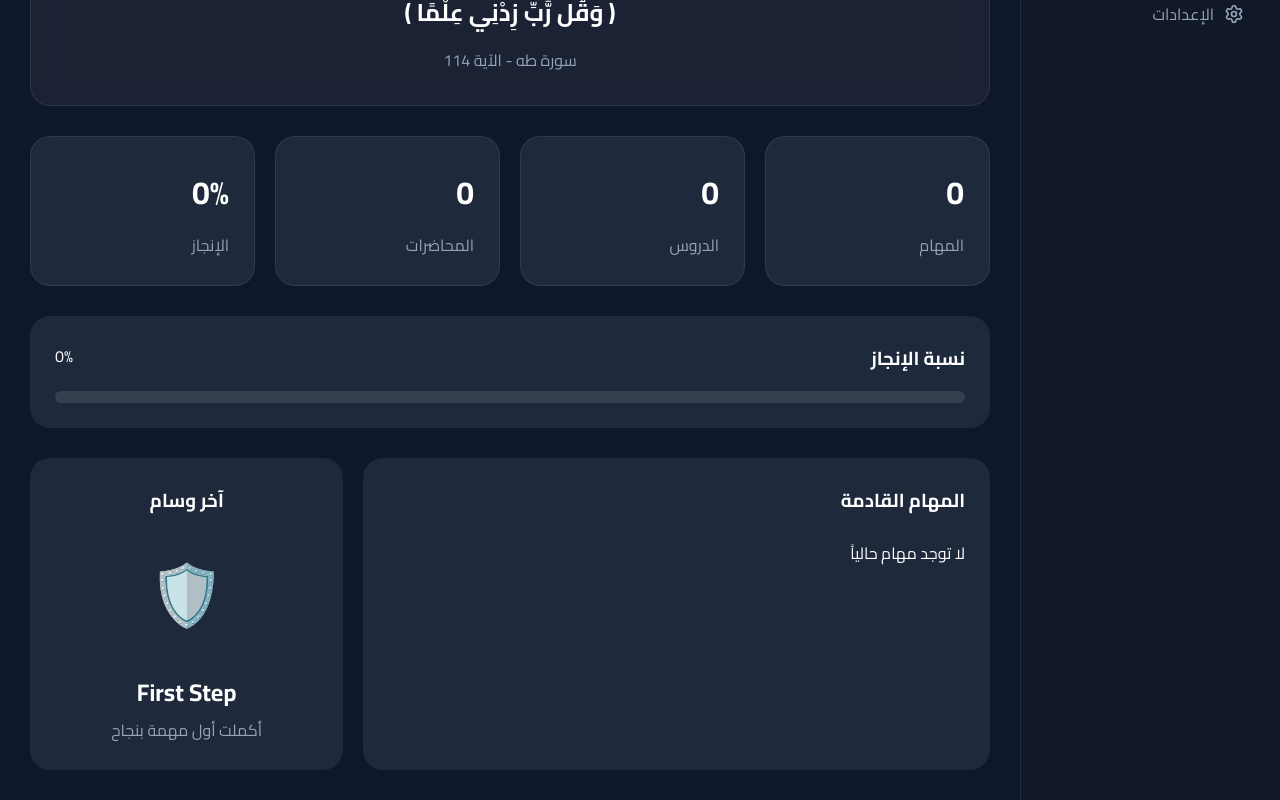
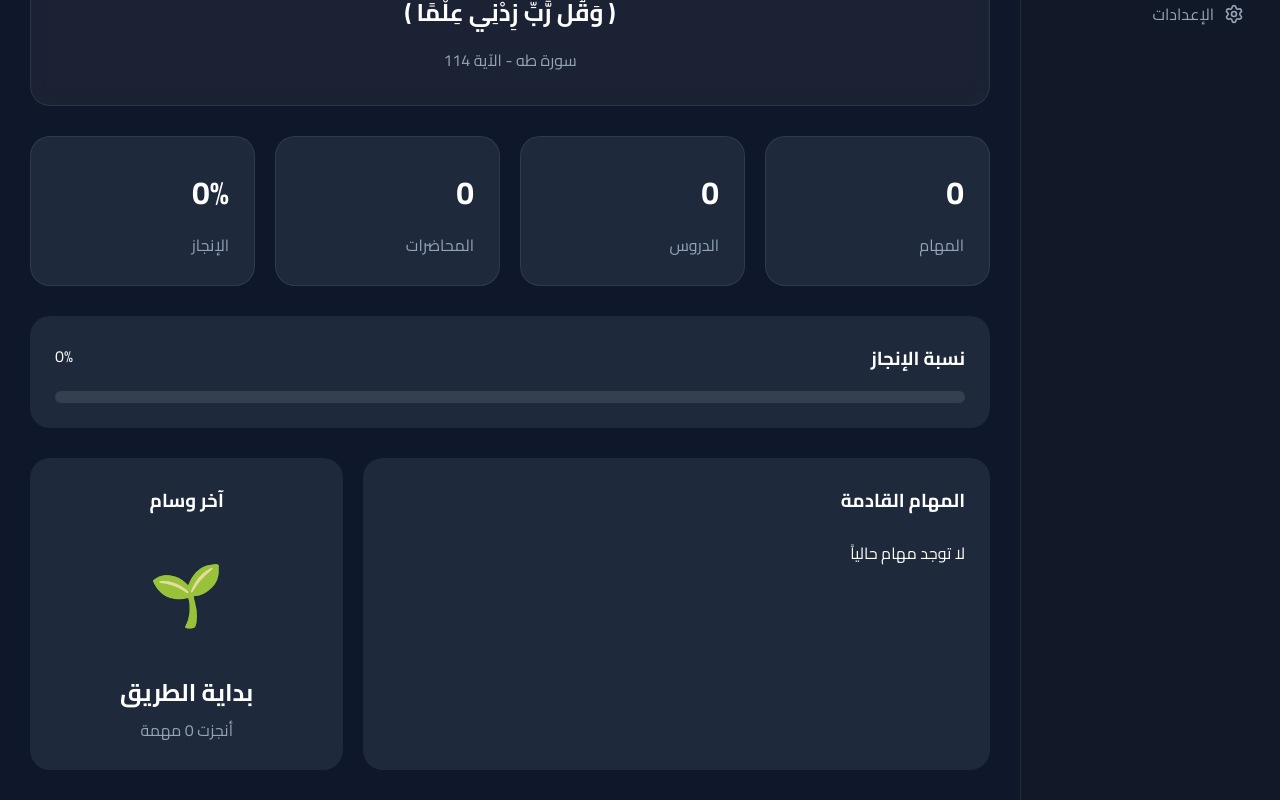
Before and after one commit to bt3762334-commits/study-shield, a React (Vite) app: page / in a window 1280 px wide. Shown: the part 449-1249 px from the top of the page. Built offline with nearby package versions, Linux system fonts and the light colour scheme.

Commit message:
Update AchievementPreview.jsx

```diff
--- a/src/components/ui/AchievementPreview.jsx
+++ b/src/components/ui/AchievementPreview.jsx
@@ -1,16 +1,43 @@
+import {
+  getTasks
+} from "../../services/taskStorage";
+
 export default function AchievementPreview() {
+  const completed =
+    getTasks().filter(
+      task => task.completed
+    ).length;
+
+  let badge = "🌱";
+  let title = "بداية الطريق";
+
+  if (completed >= 5) {
+    badge = "🥉";
+    title = "منجز مبتدئ";
+  }
+
+  if (completed >= 10) {
+    badge = "🥈";
+    title = "منجز محترف";
+  }
+
+  if (completed >= 20) {
+    badge = "🥇";
+    title = "أسطورة الإنجاز";
+  }
+
   return (
     <div className="dashboard-card achievement-preview">
       <h3>آخر وسام</h3>
 
       <div className="badge-preview">
-        🛡️
+        {badge}
       </div>
 
-      <h2>First Step</h2>
+      <h2>{title}</h2>
 
       <p>
-        أكملت أول مهمة بنجاح
+        أنجزت {completed} مهمة
       </p>
     </div>
   );
```
